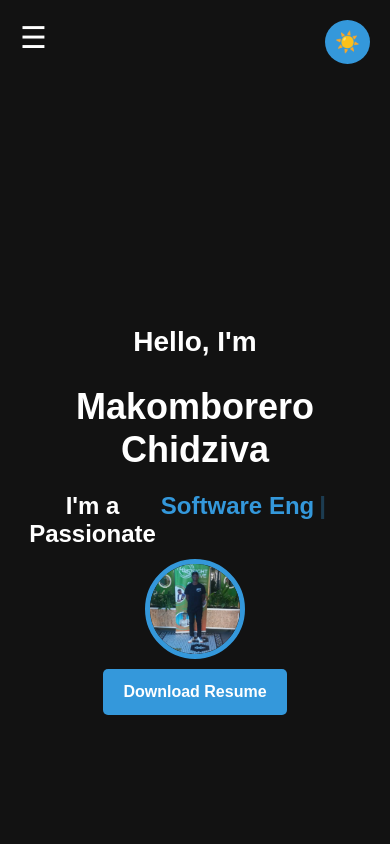
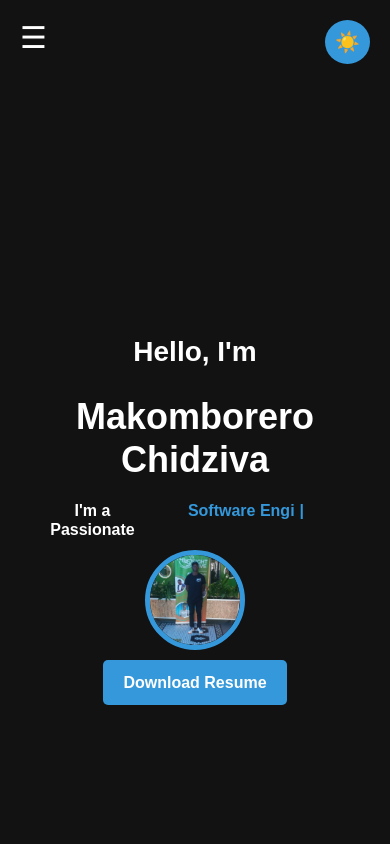
Before and after one commit to akomborero/my-portfolio-, a React (Create React App) app: page / in a window 390 px wide. Shown: the top 844 px of the page. Built offline with nearby package versions, Linux system fonts and the light colour scheme.

Commit message:
my-portfolio

```diff
--- a/src/App.css
+++ b/src/App.css
@@ -195,50 +195,54 @@ h2 {
   padding: 20px;
 }
 
+/* Hero Section Text */
 .intro-text {
-  font-size: 1.5rem; /* Adjusted to match h3/h4 size */
+  font-size: 1.5rem; /* Default font size for larger screens */
   font-weight: bold;
   color: white;
   line-height: 1.2;
   display: flex;
   justify-content: center;
   gap: 5px;
+  text-align: center; /* Ensures text is centered on all screen sizes */
 }
 
 .typewriter {
-  color: #3498db;
-  font-size: inherit; /* Match the size of .intro-text */
-  font-weight: inherit; /* Match the weight of .intro-text */
+  color: var(--primary-color);
+  font-size: inherit; /* Matches the size of .intro-text */
+  font-weight: inherit; /* Inherits font weight */
   display: inline-block;
   animation: fadeIn 1s forwards;
   animation-delay: 0.2s;
   min-width: 200px;
-  text-align: left;
+  text-align: center; /* Centers the typewriter effect */
 }
 
 .typewriter::after {
   content: '|';
   animation: blink 1s infinite;
-  color: #3498db;
+  color: var(--primary-color);
   margin-left: 5px;
 }
 
-/* Fade-in + Blinking cursor Animations */
-@keyframes fadeIn {
-  to {
-    opacity: 1;
+/* Responsive Adjustments */
+@media (max-width: 768px) {
+  .intro-text {
+    font-size: 1.2rem; /* Slightly smaller font size for tablets and small screens */
+  }
+
+  .typewriter {
+    font-size: inherit; /* Adjusts with intro-text */
   }
 }
 
-@keyframes blink {
-  0% {
-    opacity: 1;
+@media (max-width: 480px) {
+  .intro-text {
+    font-size: 1rem; /* Smaller font size for very small screens (e.g., smartphones) */
   }
-  50% {
-    opacity: 0;
-  }
-  100% {
-    opacity: 1;
+
+  .typewriter {
+    font-size: inherit; /* Adjusts with intro-text */
   }
 }
 /*/* Profile Image */
--- a/src/App.js
+++ b/src/App.js
@@ -121,29 +121,17 @@ function App() {
   return (
     <div className="App">
  <Helmet>
-        {/* SEO Metadata */}
   <title>Makomborero Chidziva - Software Developer Portfolio</title>
-        <meta name="description" content="Portfolio of Makomborero Chidziva, a software developer specializing in web development and software engineering." />
-        <meta name="keywords" content="Portfolio, Software Developer, Web Developer, React, Makomborero Chidziva" />
+  <meta name="description" content="Explore the portfolio of Makomborero Chidziva, a passionate software developer specializing in web development and software engineering." />
+  <meta name="keywords" content="Makomborero Chidziva, Software Developer, Web Developer, React, Portfolio, Software Engineering, Web Development" />
   <meta name="author" content="Makomborero Chidziva" />
   <meta name="viewport" content="width=device-width, initial-scale=1.0" />
-
-        {/* Google Analytics Script */}
-        <script async src="https://www.googletagmanager.com/gtag/js?id=G-XXXXXXXXXX"></script>
-        <script>
-          {`
-            window.dataLayer = window.dataLayer || [];
-            function gtag() { dataLayer.push(arguments); }
-            gtag('js', new Date());
-            gtag('config', 'G-XXXXXXXXXX');
-          `}
-        </script>
 
   {/* Open Graph Metadata */}
   <meta property="og:title" content="Makomborero Chidziva - Software Developer Portfolio" />
   <meta property="og:description" content="Portfolio of Makomborero Chidziva, showcasing projects, skills, and experience." />
   <meta property="og:image" content="/profile.jpg" />
-        <meta property="og:url" content="https://your-portfolio-link.com" />
+  <meta property="og:url" content="https://my-portfolio-1-pink.vercel.app/" />
   <meta property="og:type" content="website" />
 
   {/* Twitter Card Metadata */}
@@ -151,6 +139,26 @@ function App() {
   <meta name="twitter:title" content="Makomborero Chidziva - Software Developer Portfolio" />
   <meta name="twitter:description" content="Portfolio of Makomborero Chidziva, showcasing projects, skills, and experience." />
   <meta name="twitter:image" content="/profile.jpg" />
+
+  <script type="application/ld+json">
+  {`
+    {
+      "@context": "https://schema.org",
+      "@type": "Person",
+      "name": "Makomborero Chidziva",
+      "url": "https://my-portfolio-1-pink.vercel.app/",
+      "sameAs": [
+        "https://github.com/akomborero",
+        "https://www.linkedin.com/in/makomborero-chidziva-755659350"
+      ],
+      "jobTitle": "Software Developer",
+      "worksFor": {
+        "@type": "Organization",
+        "name": "Uncommon.org"
+      }
+    }
+  `}
+</script>
 </Helmet>
 
 
@@ -280,7 +288,6 @@ function App() {
     </div>
   </div>
 </section>
-
 {/* Experience Section */}
         <section id="experience" className="experience section" data-aos="fade-up">
           <div className="section-container">
@@ -294,10 +301,19 @@ function App() {
                 To strengthen my skills and gain real-world experience, I joined{' '}
                 <strong>Uncommon.org</strong>, a leading tech bootcamp.
               </p>
+              <br></br>
+
+              <div className="experience-item">
+                <h3>Build with AI Hackathon - Winner</h3>
+                <p className="experience-date">May 2025</p>
+                <p>
+                  My first hackathon, the **'Build with AI' event, was a WIN!** Our team developed a database solution for hospitals focused on enhancing efficiency and data management. In this project, I contributed to both the frontend development for user interaction and the backend development for data handling and logic. We successfully conceptualized, built, and presented our project, **ultimately winning the competition.** This intensive experience in a fast-paced, collaborative environment focused on Artificial Intelligence was invaluable.
+                </p>
+
+              </div>
             </div>
           </div>
         </section>
-
         {/* Projects Section */}
         <section id="projects" className="projects section" data-aos="fade-up">
           <div className="section-container">
```
Also changed, not shown: 1 other file (tests, documents, lock files or other folders). Lines whose indentation alone changed are shown as unchanged.
